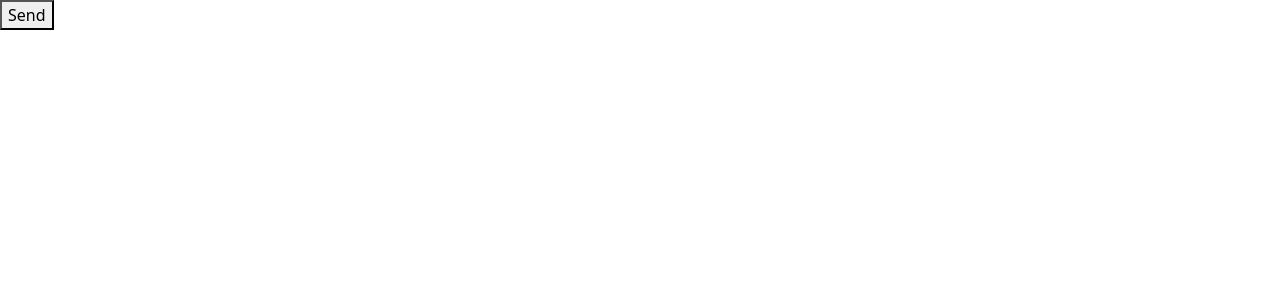
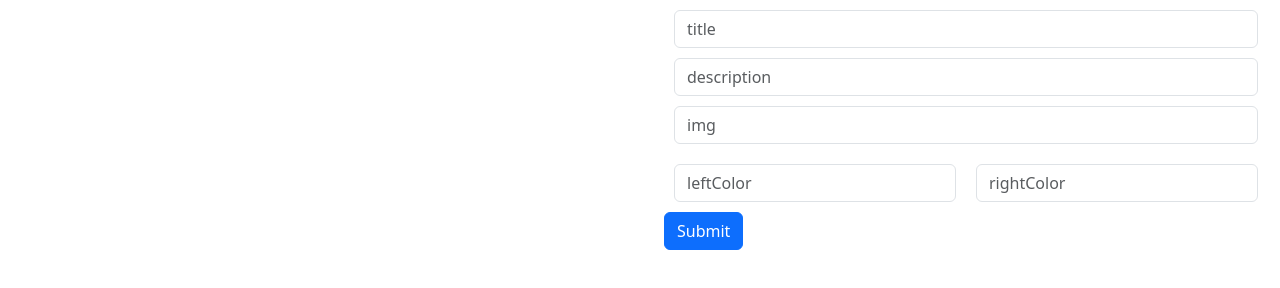
Before and after one commit to LihuelM/FitnessApp, a React app: page /exercise/new in a window 1280 px wide. Built offline with nearby package versions, Linux system fonts and the light colour scheme.

Commit message:
Add ExerciseForm

```diff
--- a/public/index.html
+++ b/public/index.html
@@ -9,7 +9,7 @@
       name="description"
       content="Web site created using create-react-app"
     />
-    <link rel="apple-touch-icon" href="%PUBLIC_URL%/logo192.png" />
+    <!-- <link rel="apple-touch-icon" href="%PUBLIC_URL%/logo192.png" /> -->
     <!--
       manifest.json provides metadata used when your web app is installed on a
       user's mobile device or desktop. See https://developers.google.com/web/fundamentals/web-app-manifest/
--- /dev/null
+++ b/src/components/ExerciseForm.js
@@ -0,0 +1,83 @@
+import React from 'react';
+import '../components/styles/ExcerciseNew.css';
+
+class ExerciseForm extends React.Component {
+
+  handleSubmit = e => {
+    e.preventDefault()
+    console.log(this.state)
+  }
+
+  render(){
+    const { onChange, form } = this.props
+
+    return(
+      <div className = "container">
+        <form
+          onSubmit={this.handleSubmit}
+        >
+          <div className = "form-group">
+            <input
+              type = "text"
+              className = "form-control"
+              placeholder = "title"
+              name = "title"
+              onChange={onChange}
+              value={form.title}
+            />
+          </div>
+          <div className = "form-group">
+            <input
+              type = "text"
+              className = "form-control"
+              placeholder = "description"
+              name = "description"
+              onChange={onChange}
+              value={form.description}
+            />
+          </div>
+          <div className = "form-group">
+            <input
+              type = "text"
+              className = "form-control"
+              placeholder = "img"
+              name = "img"
+              onChange={onChange}
+              value={form.img}
+            />
+          </div>
+          <div className = "form-row">
+            <div className = "col">
+              <input
+                className = "form-control"
+                type = "text"
+                placeholder = "leftColor"
+                name = "leftColor"
+              onChange={onChange}
+              value={form.leftColor}
+              />
+            </div>
+            <div className = "col">
+              <input
+                className = "form-control"
+                type = "text"
+                placeholder = "rightColor"
+                name = "rightColor"
+              onChange={onChange}
+              value={form.rightColor}
+              />
+            </div>
+          </div>
+          <button
+            className = "btn btn-primary"
+            type = "submit"
+          >
+            Submit
+          </button>
+        </form>
+      </div>
+    )
+  }
+}
+
+export default ExerciseForm;
--- a/src/components/styles/AddButton.css
+++ b/src/components/styles/AddButton.css
@@ -2,7 +2,7 @@
     display: block;
     margin-left: auto;
     margin-right: auto;
-    margin-top: 80px;
+    margin-top: 70px;
     margin-bottom: 80px;
     height: 60px;
     width: 60px;
--- /dev/null
+++ b/src/components/styles/ExcerciseNew.css
@@ -0,0 +1,10 @@
+
+.form-group, .col{
+  margin: 10px;
+}
+
+.form-row {
+  display: flex;
+  align-items: center;
+  justify-content: space-around;
+}
--- a/src/pages/ExerciseNew.js
+++ b/src/pages/ExerciseNew.js
@@ -1,15 +1,41 @@
 import React from 'react';
+import ExerciseForm from '../components/ExerciseForm';
+// import Card from '../components/Card';
 
 class ExerciseNew extends React.Component {
 
-  handleClick = ()=> {
-    console.log('click');
+  state = {
+    form: {
+      title: '',
+      description: '',
+      img: '',
+      leftColor: '',
+      rightColor: ''
+    }
   }
-  render() {
-    return (
-      <button onClick={this.handleClick}>
-        Send
-      </button>
+
+  handleChange = e => {
+    this.setState({
+      form: {
+        ...this.state.form,
+        [e.target.name]: e.target.value
+      }
+    });
+  }
+
+  render(){
+    return(
+      <div className='row'>
+        <div className='col-sm'>
+          {/* <Card {...this.state.form}/> */}
+        </div>
+        <div className='col-sm'>
+          <ExerciseForm
+            onChange={this.handleChange}
+            form={this.state.form}
+          />
+        </div>
+      </div>
     );
   }
 }
```
